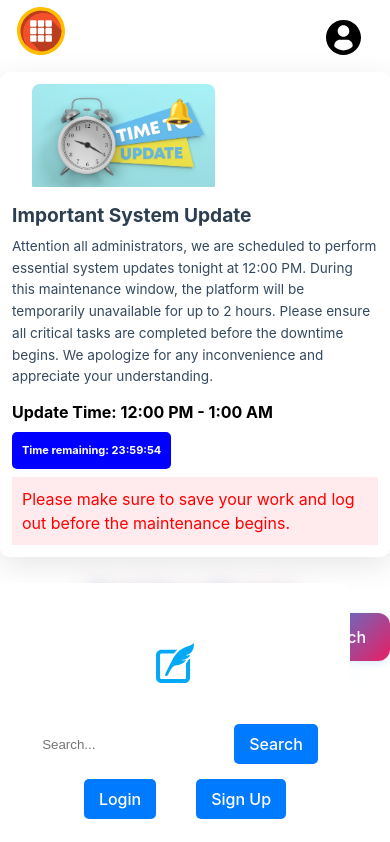
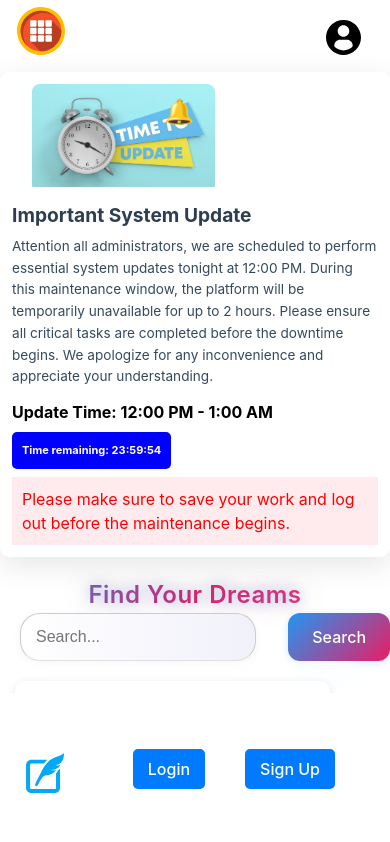
Before and after one commit to abulhasnatsifat/The-Dream-Vibe-Journal, a React (Create React App) app: page /home in a window 390 px wide. Shown: the top 842 px of the page. Built offline with nearby package versions, Linux system fonts and the light colour scheme.

Commit message:
Add files via upload

```diff
--- a/src/components/Footer/Footer.css
+++ b/src/components/Footer/Footer.css
@@ -23,7 +23,9 @@
 
 @media screen and (max-width: 768px) {
     .footer-content {
-        flex-direction: column;
+        flex-direction: row;
+        align-items: center;
+        justify-content: flex-start;
         gap: 15px;
         padding: 10px 0;
     }
@@ -33,18 +35,13 @@
         padding: 15px;
     }
 
-    .footer-search {
-        width: 100%;
-        justify-content: center;
-    }
-
-    .footer-search input {
-        width: 60%;
+    .footer-logo {
+        margin-top: 0;
     }
 
     .footer-nav {
         display: flex;
-        justify-content: center;
+        justify-content: flex-end;
         gap: 20px;
         width: 100%;
     }
--- a/src/components/Footer/Footer.jsx
+++ b/src/components/Footer/Footer.jsx
@@ -9,14 +9,6 @@ const Footer = () => {
                 <div className='footer-logo'>
                 <a href='/home'>    <Logo />  </a>
                 </div>
-                <div className='footer-search'>
-                  <input type='text' placeholder='Search...' id='searchInput' />
-                  <button type='button' onClick={() => {
-                    const query = document.getElementById('searchInput').value;
-                    window.location.href = `/search?q=${encodeURIComponent(query)}`;
-                  }}>Search</button>
-
-                </div>
                 <div className='footer-nav'>
                     <a href='/login'>Login</a>
                     <a href='/signup'>Sign Up</a>
```
